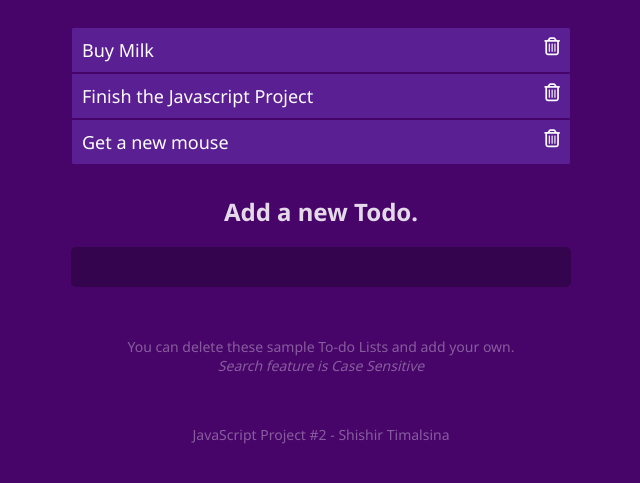
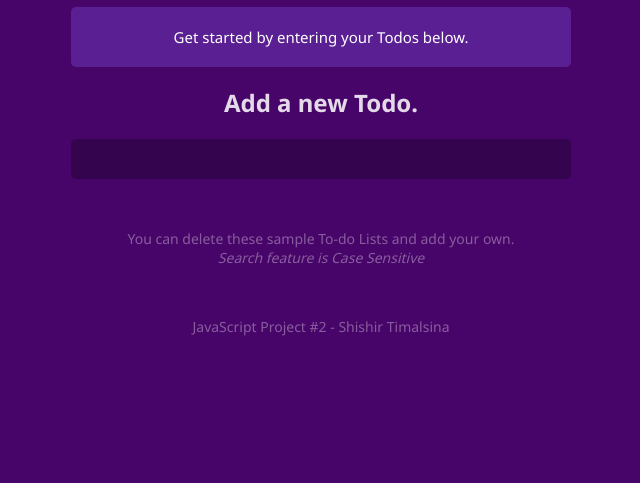
Before and after one commit to iamshishir7/TodoList, a plain HTML site: page index.html in a window 1280 px wide. Shown: the part 145-628 px from the top of the page, without its empty margins (319-959 px from the left). Drawn offline with Linux system fonts and the light colour scheme.

Commit message:
Add files via upload

```diff
--- a/app.js
+++ b/app.js
@@ -20,12 +20,23 @@ addtodo.addEventListener('submit',e => {
         newtemplate(newtodo);
         addtodo.reset();
     }
+    if (todolists.innerHTML.includes('li')) {
+        document.querySelector('.welcome').innerHTML = `<span> Your todos are listed below.</span>`;
+        } else {
+            document.querySelector('.welcome').innerHTML = `<span> Get started by entering your Todos below.</span>`;
+        }
+
 });
 
 todolists.addEventListener('click',e => {
     if (e.target.classList.contains('delete')) {
         e.target.parentElement.remove();
     }
+    if (todolists.innerHTML.includes('li')) {
+        document.querySelector('.welcome').innerHTML = `<span> Your todos are listed below.</span>`;
+        } else {
+            document.querySelector('.welcome').innerHTML = `<span> Get started by entering your Todos below.</span>`;
+        }
 });
 
 const searching = (term) => {
--- a/index.html
+++ b/index.html
@@ -14,19 +14,11 @@
                 <input type="text" name="search" placeholder="Search Todo List">
             </form>
         </header>
+        <div class="welcome">
+            <span>Get started by entering your Todos below.</span>
+        </div>
         <ul>
-            <li>
-                <span>Buy Milk</span>
-                <i class="far fa-trash-alt delete"></i>
-            </li>
-            <li>
-                <span>Finish the Javascript Project</span>
-                <i class="far fa-trash-alt delete"></i>
-            </li>
-            <li>
-                <span>Get a new mouse</span>
-                <i class="far fa-trash-alt delete"></i>
-            </li>
+
         </ul>
         <form class="add">
             <h2>Add a new Todo.</h2>
@@ -34,7 +26,6 @@
         </form>
         <p>You can delete these sample To-do Lists and add your own.<br><i>Search feature is Case Sensitive</i></p>
         <p>JavaScript Project #2 - Shishir Timalsina</p>
-
     </div>
     <script src="https://kit.fontawesome.com/8412e44279.js" crossorigin="anonymous"></script>
     <script src="app.js"></script>
--- a/style.css
+++ b/style.css
@@ -24,7 +24,6 @@ form {
 
 
 ul {
-    margin: 30px 0px;
     max-width: 500px;
     list-style: none;
     padding: 0;
@@ -76,3 +75,12 @@ p {
 .donotdisplay {
     display: none;
 }
+
+.welcome {
+    padding: 20px 20px;
+    margin-top: 10px;
+    font-size: 15px;
+    text-align: center;
+    background-color: #5b1f94;
+    border-radius: 5px;
+}
```
